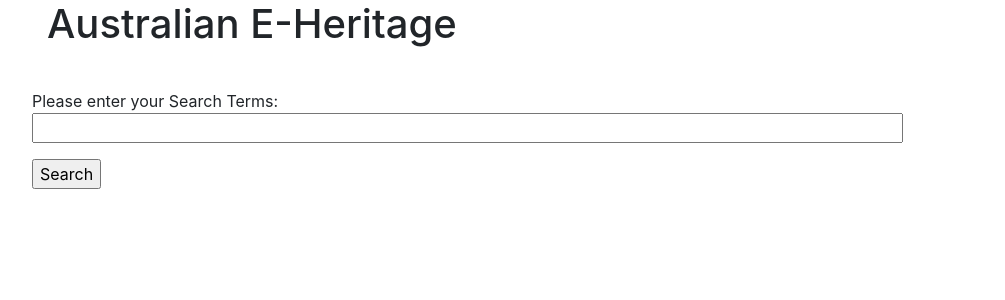
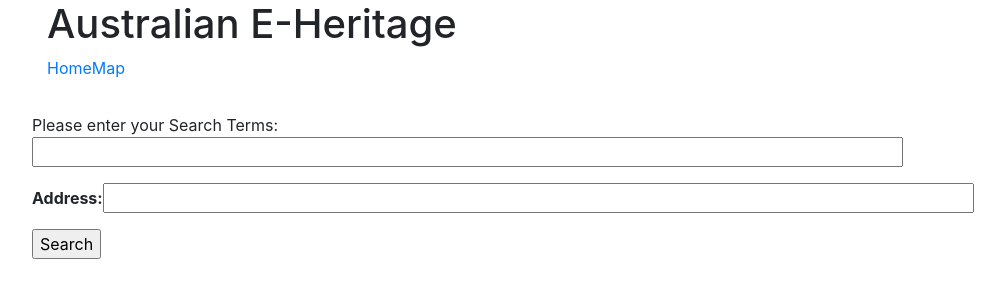
Before and after one commit to uq-eresearch/eheritage, a Flask app: page / in a window 1280 px wide. Shown: the top 300 px of the page, without its empty margins (38-1043 px from the left). Run offline with Flask 2, Linux system fonts and the light colour scheme; parts of the project's set-up code (start-up, migrations or seed data) failed here and were passed over; some libraries are stand-ins or nearby versions.

Commit message:
Add navigation menu to site

```diff
--- a/eheritage/templates/layout.html
+++ b/eheritage/templates/layout.html
@@ -18,6 +18,12 @@
     <div class="container">
         <h1 class="logo">Australian E-Heritage</h1>
 
+        <ul class="nav nav-pills">
+            <li><a href="/">Home</a></li>
+            <li><a href="map">Map</a></li>
+        </ul>
+
+
 
         <div class="row">
             <hr>
@@ -36,7 +42,9 @@
             <form action="{{ url_for('search') }}" method="get" name="search">
                 <p>
                     Please enter your Search Terms:<br>
-                    <input id="keyword" name="keyword" size="80" type="text" value="{{search_term}}"><br>
+                    <input id="keyword" name="keyword" size="80" type="text" value="{{search_term}}">
+                    <p>
+                    <b>Address:</b><input id="address" name="address" size="80" type="text" value="{{address_term}}">
                 </p>
                 <p><input type="submit" value="Search"></p>
             </form>
```
